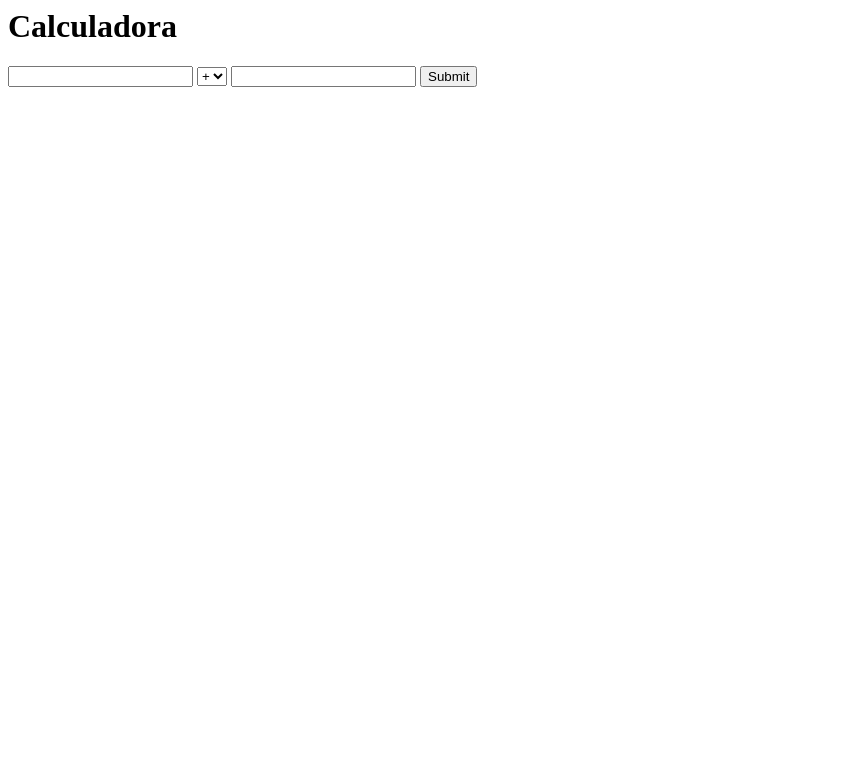
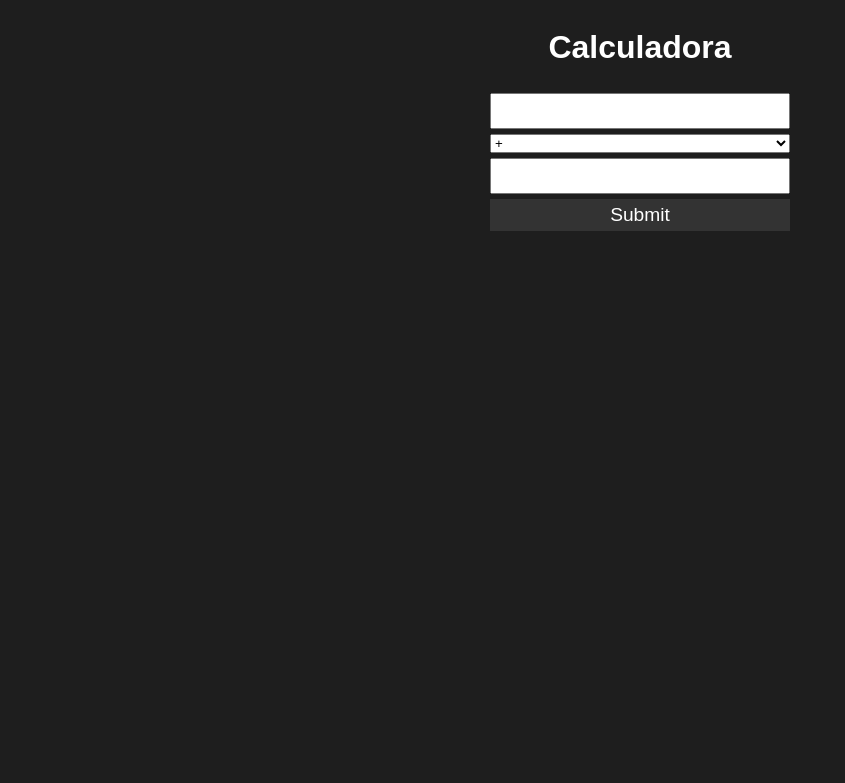
Before and after one commit to disu4635/curso-desarrollo-web, a Django app: page / in a window 1280 px wide. Shown: the top 783 px of the page, without its empty margins (0-845 px from the left). Run offline with Django 4.2, Linux system fonts and the light colour scheme.

Commit message:
added styles

```diff
--- a/calculadora/operaciones/templates/operaciones/math_operation.html
+++ b/calculadora/operaciones/templates/operaciones/math_operation.html
@@ -1,5 +1,50 @@
-<h1>Calculadora</h1>
-<form method="get">
+<!DOCTYPE html>
+<html lang="en">
+<head>
+  <meta charset="UTF-8">
+  <meta http-equiv="X-UA-Compatible" content="IE=edge">
+  <meta name="viewport" content="width=device-width, initial-scale=1.0">
+  <title>Calculadora</title>
+  <style>
+    body {
+      font-family: Arial, Helvetica, sans-serif;
+      background-color: #1e1e1e;
+      color : #fff;
+      display: flex;
+      flex-direction: column;
+      align-items: center;
+      justify-content: center;
+    }
+    form {
+      display: flex;
+      flex-direction: column;
+      width: 300px;
+    }
+    input {
+      margin: 5px 0;
+      padding: 5px;
+      font-size: 1.2rem;
+    }
+    button {
+      padding: 5px;
+      font-size: 1.2rem;
+      background-color: #333;
+      color: #fff;
+      border: none;
+      cursor: pointer;
+    }
+    button:hover {
+      background-color: #555;
+    }
+    p {
+      font-size: 1.2rem;
+    }
+  </style>
+
+</head>
+<body>
+  <h1>Calculadora</h1>
+  <form method="get">
     <input type="number" step='any' name="operand1" value={{operand1}}>
     <select name="operator">
         <option value="+" {% if operator == '+' %}selected{% endif %} >+</option>
@@ -14,3 +59,5 @@
   {% if result is not None %}
     <p>Resultado: {{ result }}</p>
   {% endif %}
+</body>
+</html>
```
